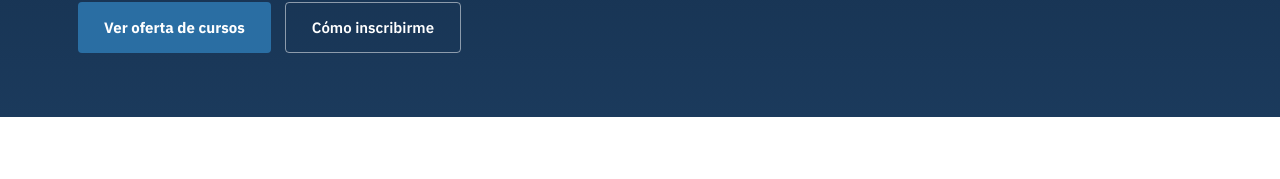
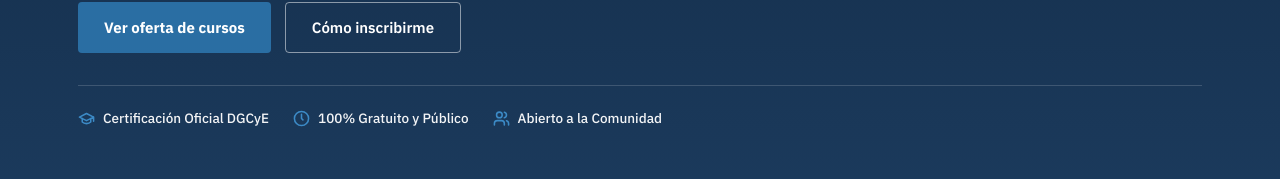
Before and after one commit to JoaCo314/Pagina-web-cfl401, a Next.js app: page / in a window 1280 px wide. Shown: the part 415-594 px from the top of the page. Built offline with nearby package versions, Linux system fonts and the light colour scheme; no server answers; the database is empty.

Commit message:
feat: mejorar portada, insignias institucionales en hero y guia de inscripcion con iconos vectoriales

```diff
--- a/src/app/page.tsx
+++ b/src/app/page.tsx
@@ -46,6 +46,62 @@ export default async function Home() {
             <a href="#guia" className="btn-ghost">
               Cómo inscribirme
             </a>
+          </div>
+
+          <div className="hero-features">
+            <div className="hero-feature">
+              <svg
+                width="17"
+                height="17"
+                viewBox="0 0 24 24"
+                fill="none"
+                stroke="currentColor"
+                strokeWidth="2.2"
+                strokeLinecap="round"
+                strokeLinejoin="round"
+                aria-hidden="true"
+              >
+                <path d="M22 10v6M2 10l10-5 10 5-10 5z" />
+                <path d="M6 12v5c3 3 9 3 12 0v-5" />
+              </svg>
+              <span>Certificación Oficial DGCyE</span>
+            </div>
+            <div className="hero-feature">
+              <svg
+                width="17"
+                height="17"
+                viewBox="0 0 24 24"
+                fill="none"
+                stroke="currentColor"
+                strokeWidth="2.2"
+                strokeLinecap="round"
+                strokeLinejoin="round"
+                aria-hidden="true"
+              >
+                <circle cx="12" cy="12" r="10" />
+                <polyline points="12 6 12 12 14 14" />
+              </svg>
+              <span>100% Gratuito y Público</span>
+            </div>
+            <div className="hero-feature">
+              <svg
+                width="17"
+                height="17"
+                viewBox="0 0 24 24"
+                fill="none"
+                stroke="currentColor"
+                strokeWidth="2.2"
+                strokeLinecap="round"
+                strokeLinejoin="round"
+                aria-hidden="true"
+              >
+                <path d="M16 21v-2a4 4 0 0 0-4-4H6a4 4 0 0 0-4 4v2" />
+                <circle cx="9" cy="7" r="4" />
+                <path d="M22 21v-2a4 4 0 0 0-3-3.87" />
+                <path d="M16 3.13a4 4 0 0 1 0 7.75" />
+              </svg>
+              <span>Abierto a la Comunidad</span>
+            </div>
           </div>
         </div>
       </section>
@@ -101,9 +157,14 @@ export default async function Home() {
         <div className="wrap">
           <h2>¿Tenés dudas sobre un curso o tu inscripción?</h2>
           <p>Nuestro equipo te responde de lunes a viernes de 9 a 18 hs.</p>
+          <div className="cta-actions">
             <Link href="/preguntas-frecuentes" className="btn-primary">
               Ver preguntas frecuentes
             </Link>
+            <Link href="/contacto" className="btn-ghost">
+              Contactar al centro
+            </Link>
+          </div>
         </div>
       </section>
 
```
Lines whose indentation alone changed are shown as unchanged.
